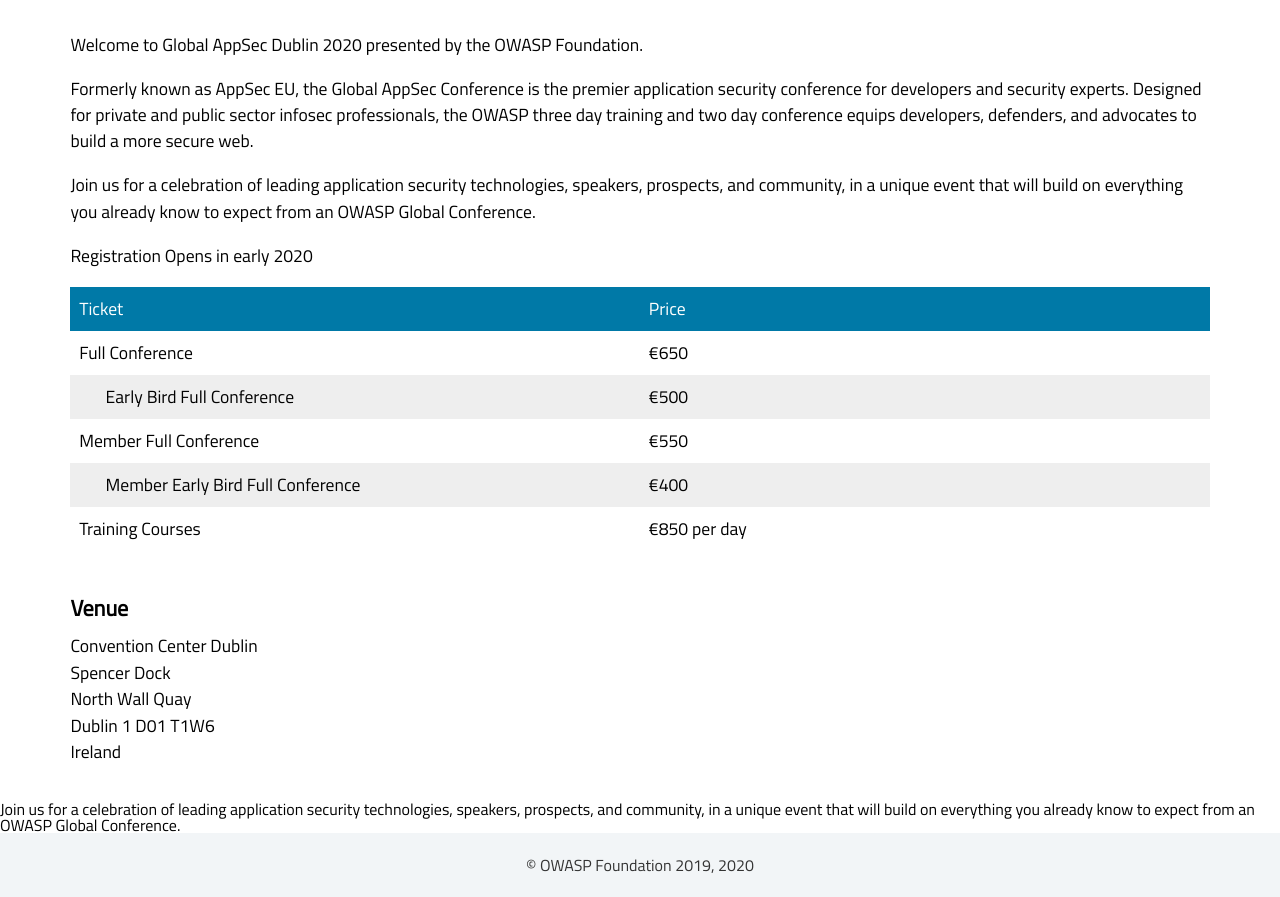
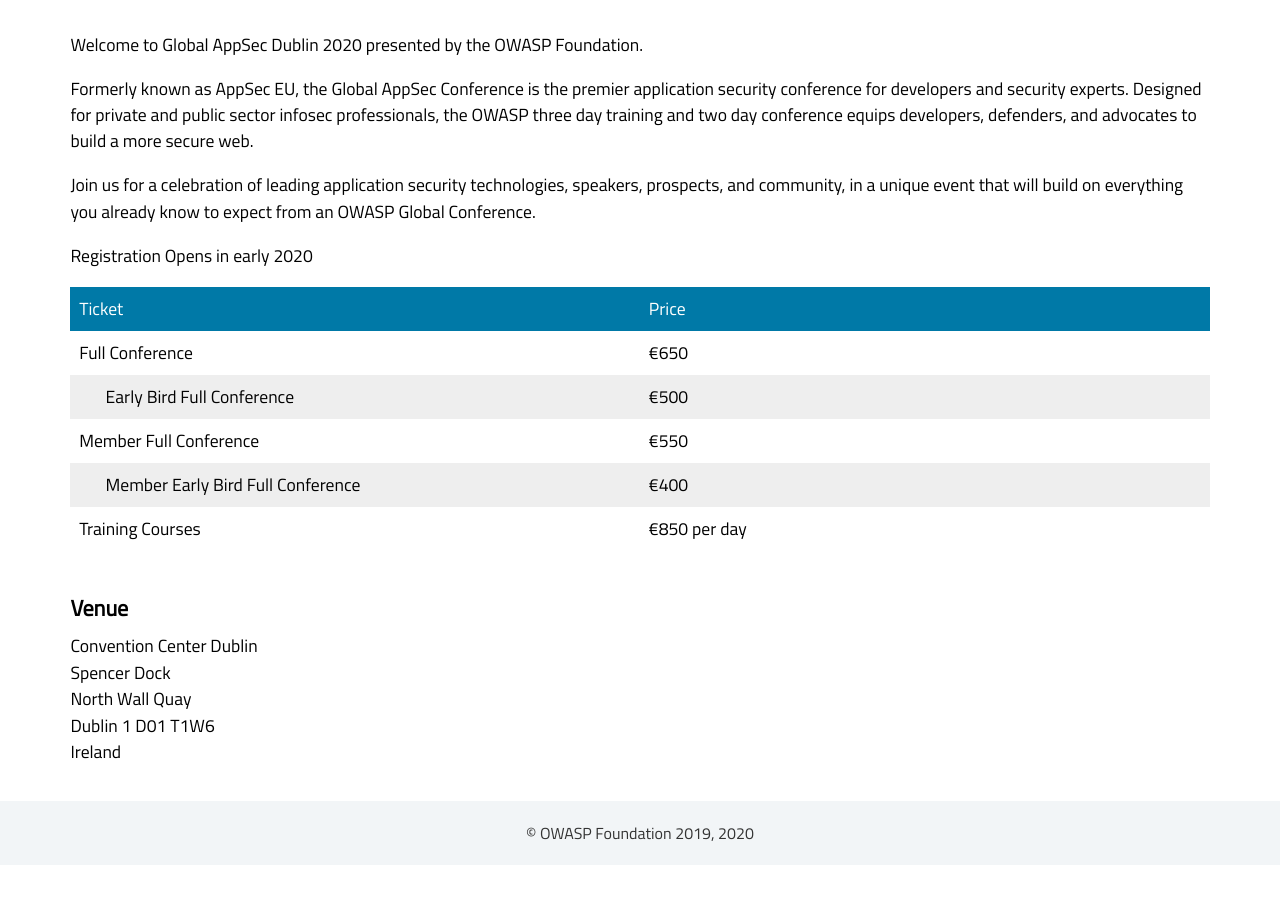
Before and after one commit to globalsea/globalsea.github.io, a Jekyll site: the page built from index.html, in a window 1280 px wide, cut to the strip 445-1342 px from the top of the page. Built offline with Jekyll 4.4.1, drawn with Linux system fonts in a browser that asks for light colours; some web fonts are replaced; after the commit the page ends 1310 px from its top, so only the background shows below that.

Commit message:
fix trailing

```diff
--- a/index.html
+++ b/index.html
@@ -54,8 +54,3 @@
 		Ireland
 	</div>
 </section>
-
-
-	<p>Join us for a celebration of leading application security technologies, speakers, prospects, and community, in a unique event that will build on everything you already know to expect from an OWASP Global Conference.</p>
-
-</section>
```
